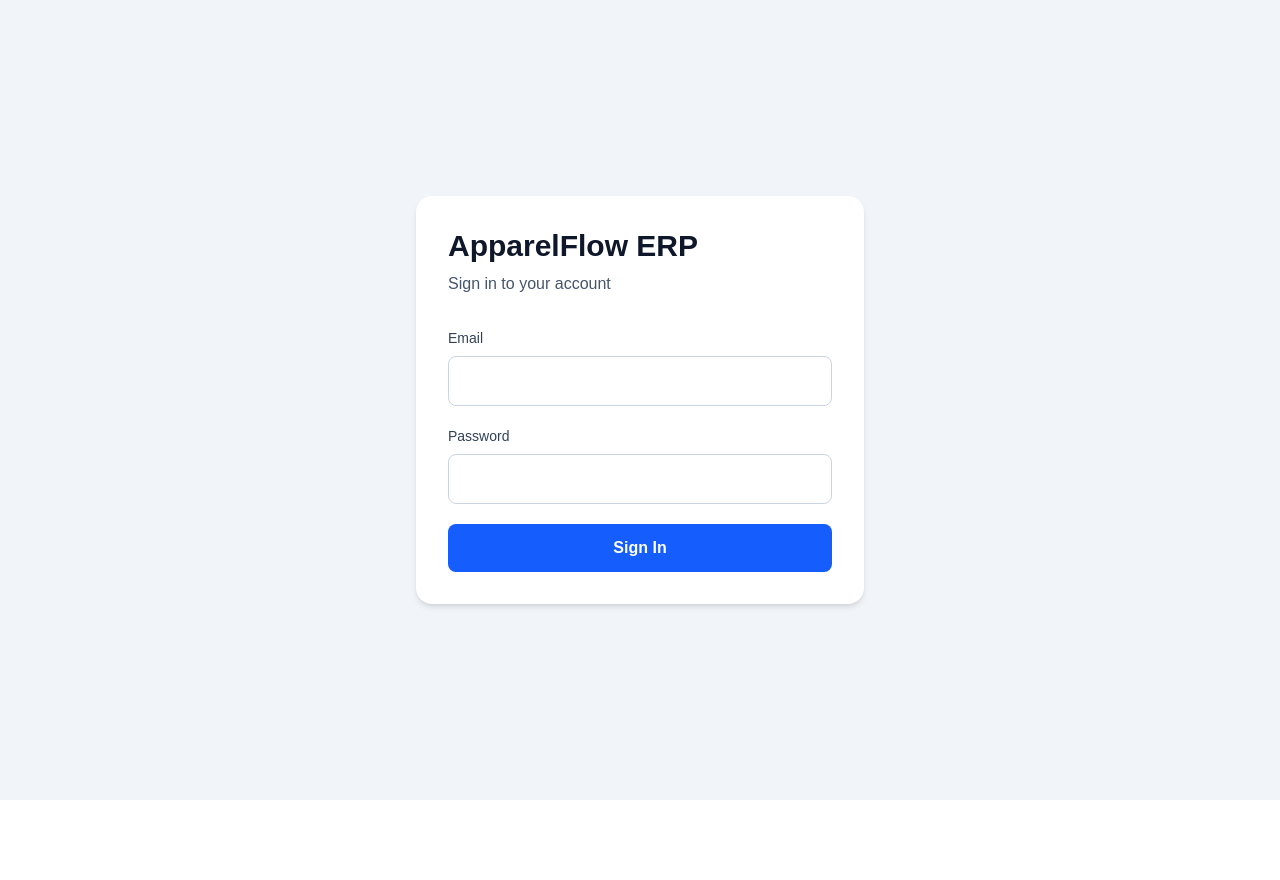
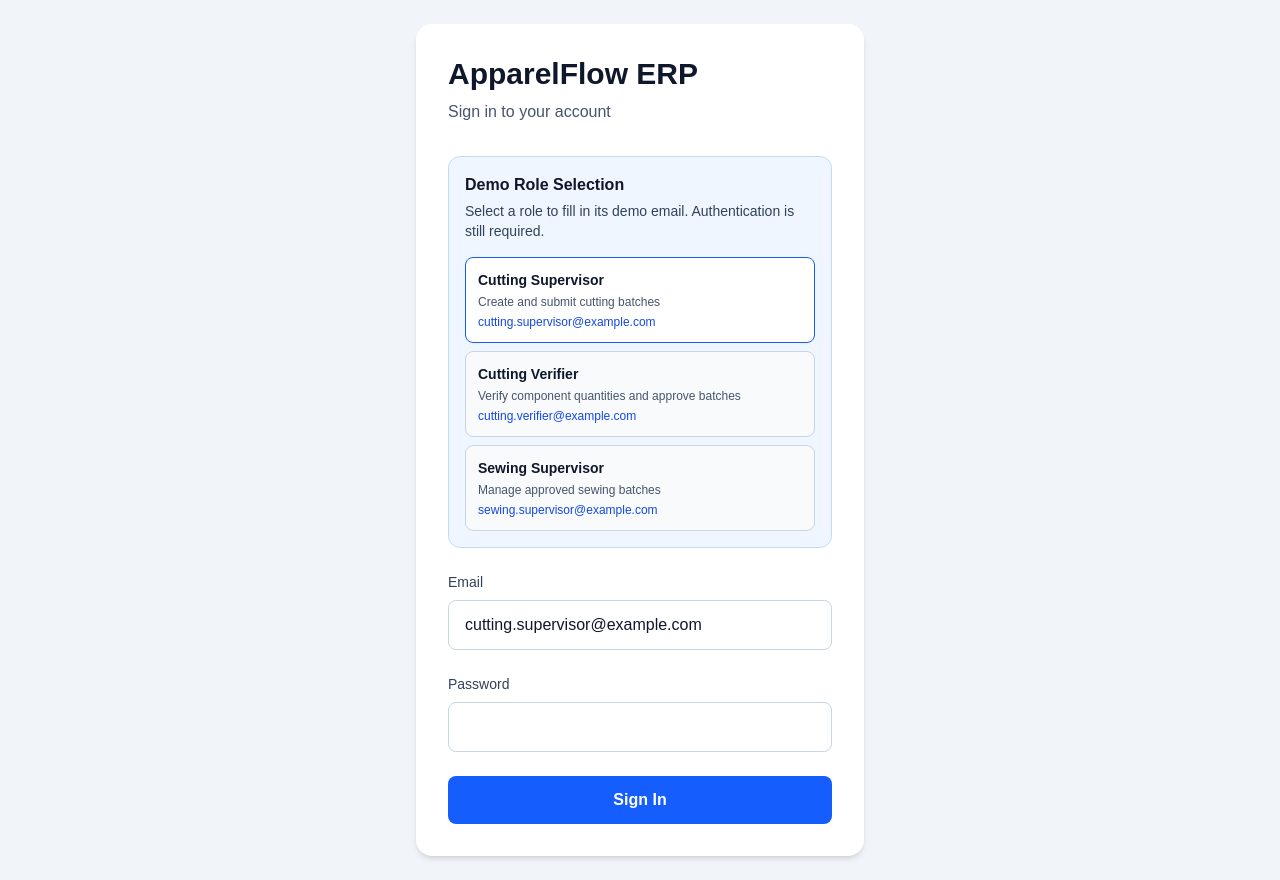
Before and after one commit to NavozZ/apparelflow-erp, a Next.js app: page /login in a window 1280 px wide. Before the commit the page ends 800 px from the top, so only its background shows below. Built offline with nearby package versions, Linux system fonts and the light colour scheme; no server answers.

Commit message:
feat(auth): add accessible demo role selector

```diff
--- a/app/login/page.tsx
+++ b/app/login/page.tsx
@@ -3,7 +3,7 @@ import { AuthError } from "next-auth";
 import { redirect } from "next/navigation";
 
 import { auth, signIn } from "@/auth";
-
+import DemoRoleSelector from "@/components/auth/DemoRoleSelector";
 
 export const instant = false;
 
@@ -72,50 +72,9 @@ export default async function LoginPage({
   </div>
 )}
 
-        <form action={loginAction} className="mt-8 space-y-5">
-          <div>
-            <label
-              htmlFor="email"
-              className="block text-sm font-medium text-slate-700"
-            >
-              Email
-            </label>
-
-            <input
-              id="email"
-              name="email"
-              type="email"
-              autoComplete="username"
-              required
-              className="mt-2 w-full rounded-lg border border-slate-300 px-4 py-3 text-slate-900"
-            />
-          </div>
-
-          <div>
-            <label
-              htmlFor="password"
-              className="block text-sm font-medium text-slate-700"
-            >
-              Password
-            </label>
-
-            <input
-              id="password"
-              name="password"
-              type="password"
-              autoComplete="current-password"
-              required
-              className="mt-2 w-full rounded-lg border border-slate-300 px-4 py-3 text-slate-900"
-            />
-          </div>
-
-          <button
-            type="submit"
-            className="w-full rounded-lg bg-blue-600 px-4 py-3 font-semibold text-white hover:bg-blue-700"
-          >
-            Sign In
-          </button>
-        </form>
+      <form action={loginAction} className="mt-8">
+         <DemoRoleSelector />
+      </form>
       </div>
     </main>
   );
--- /dev/null
+++ b/components/auth/DemoRoleSelector.tsx
@@ -0,0 +1,126 @@
+
+"use client";
+
+import { useState } from "react";
+
+const demoRoles = [
+  {
+    role: "Cutting Supervisor",
+    email: "cutting.supervisor@example.com",
+    description: "Create and submit cutting batches",
+  },
+  {
+    role: "Cutting Verifier",
+    email: "cutting.verifier@example.com",
+    description: "Verify component quantities and approve batches",
+  },
+  {
+    role: "Sewing Supervisor",
+    email: "sewing.supervisor@example.com",
+    description: "Manage approved sewing batches",
+  },
+] as const;
+
+export default function DemoRoleSelector() {
+  const [selectedEmail, setSelectedEmail] = useState<string>(
+    demoRoles[0].email
+  );
+
+  return (
+    <div className="space-y-6">
+      <section
+        aria-labelledby="demo-roles-heading"
+        className="rounded-xl border border-blue-200 bg-blue-50 p-4"
+      >
+        <h2
+          id="demo-roles-heading"
+          className="text-base font-semibold text-slate-900"
+        >
+          Demo Role Selection
+        </h2>
+
+        <p className="mt-1 text-sm text-slate-700">
+          Select a role to fill in its demo email.
+          Authentication is still required.
+        </p>
+
+        <div className="mt-4 space-y-2">
+          {demoRoles.map((demo) => {
+            const selected = selectedEmail === demo.email;
+
+            return (
+              <button
+                key={demo.email}
+                type="button"
+                aria-pressed={selected}
+                onClick={() => setSelectedEmail(demo.email)}
+                className={`w-full rounded-lg border p-3 text-left transition-colors focus-visible:outline-2 focus-visible:outline-offset-2 focus-visible:outline-blue-600 ${
+                  selected
+                    ? "border-blue-600 bg-white"
+                    : "border-slate-300 bg-slate-50 hover:bg-white"
+                }`}
+              >
+                <span className="block text-sm font-semibold text-slate-900">
+                  {demo.role}
+                </span>
+
+                <span className="mt-1 block text-xs text-slate-600">
+                  {demo.description}
+                </span>
+
+                <span className="mt-1 block break-all text-xs text-blue-700">
+                  {demo.email}
+                </span>
+              </button>
+            );
+          })}
+        </div>
+      </section>
+
+      <div>
+        <label
+          htmlFor="email"
+          className="block text-sm font-medium text-slate-700"
+        >
+          Email
+        </label>
+
+        <input
+          id="email"
+          name="email"
+          type="email"
+          autoComplete="username"
+          required
+          value={selectedEmail}
+          onChange={(event) => setSelectedEmail(event.target.value)}
+          className="mt-2 w-full rounded-lg border border-slate-300 bg-white px-4 py-3 text-slate-900 focus:border-blue-600 focus:outline-none focus:ring-2 focus:ring-blue-200"
+        />
+      </div>
+
+      <div>
+        <label
+          htmlFor="password"
+          className="block text-sm font-medium text-slate-700"
+        >
+          Password
+        </label>
+
+        <input
+          id="password"
+          name="password"
+          type="password"
+          autoComplete="current-password"
+          required
+          className="mt-2 w-full rounded-lg border border-slate-300 bg-white px-4 py-3 text-slate-900 focus:border-blue-600 focus:outline-none focus:ring-2 focus:ring-blue-200"
+        />
+      </div>
+
+      <button
+        type="submit"
+        className="w-full rounded-lg bg-blue-600 px-4 py-3 font-semibold text-white hover:bg-blue-700 focus-visible:outline-2 focus-visible:outline-offset-2 focus-visible:outline-blue-600"
+      >
+        Sign In
+      </button>
+    </div>
+  );
+}
```
Also changed, not shown: 1 other file (tests, documents, lock files or other folders).
